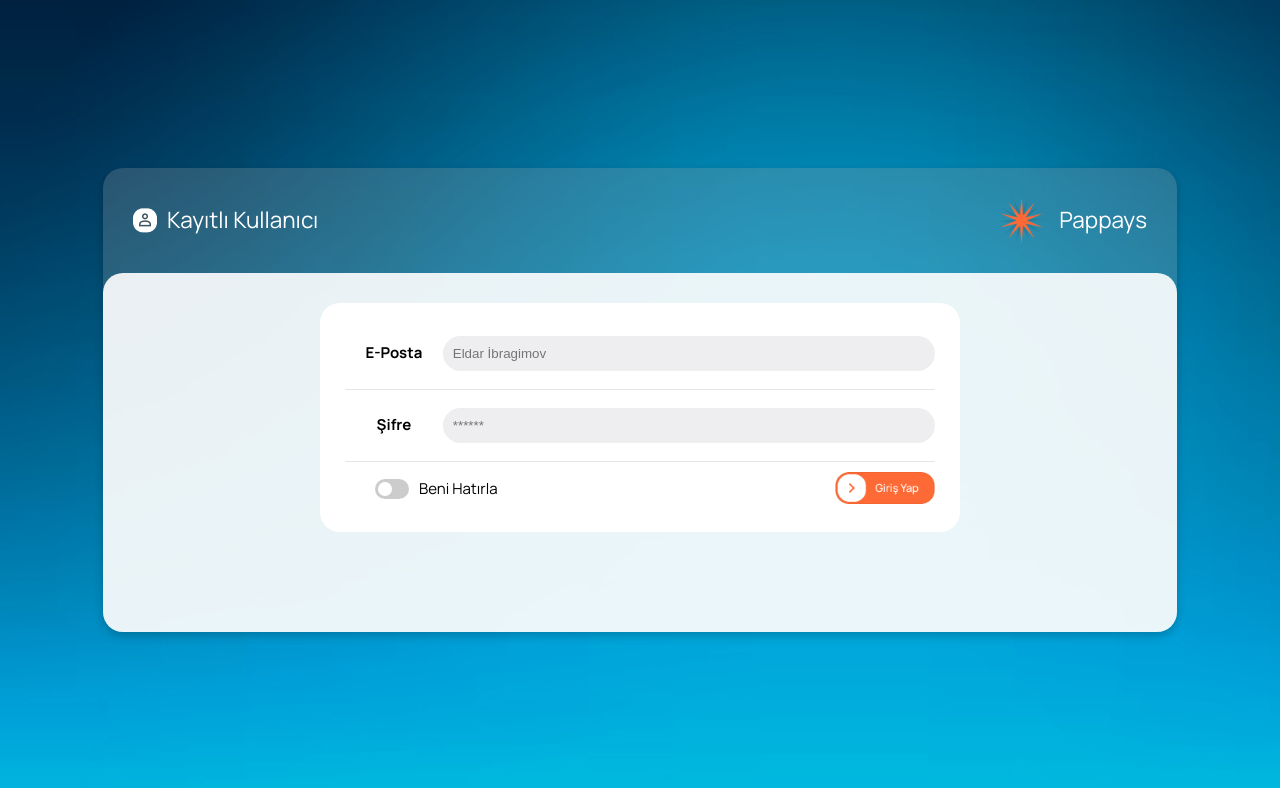
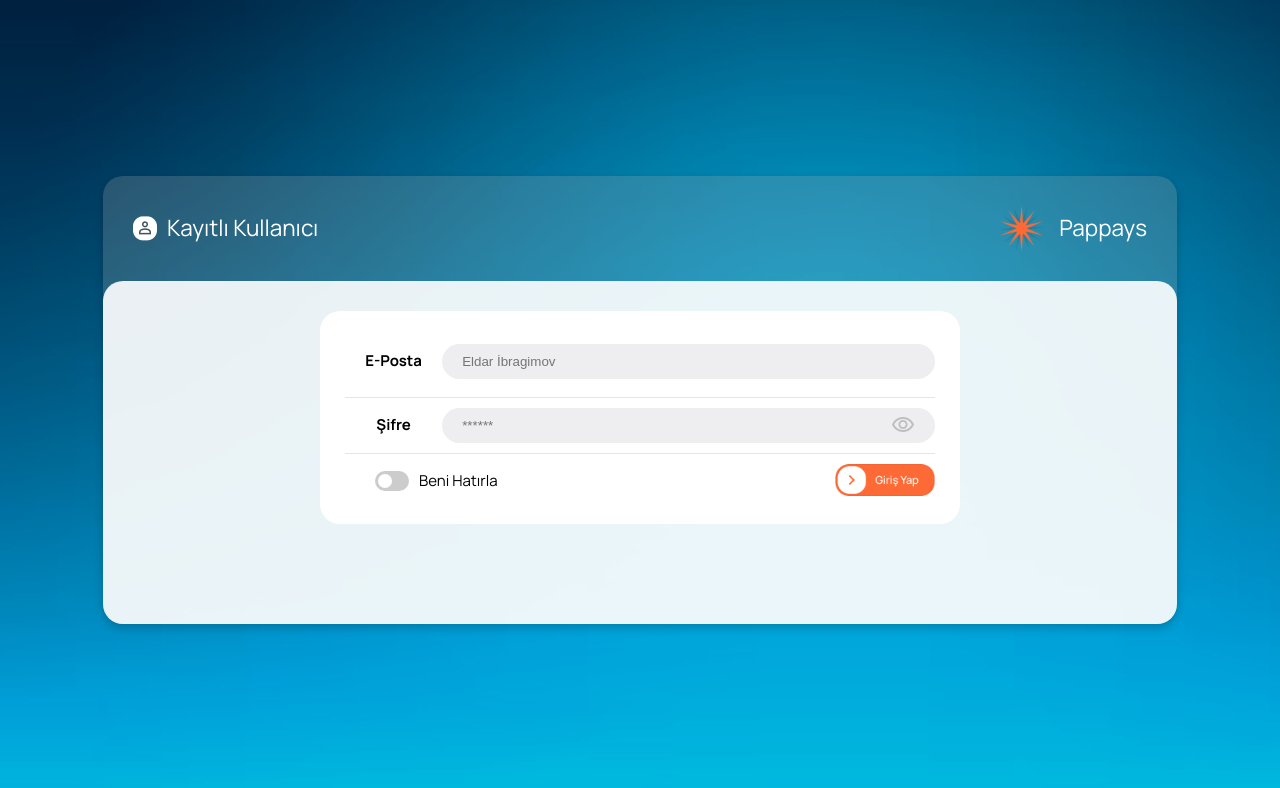
Before and after one commit to Pharaon3/ISTPLAY, a Vue app: page / in a window 1280 px wide. Shown: the top 788 px of the page. Built offline with nearby package versions, Linux system fonts and the light colour scheme; the HTML template or start-up script is replaced by a standard one.

Commit message:
login page design

```diff
--- a/src/components/Login.vue
+++ b/src/components/Login.vue
@@ -5,6 +5,11 @@
     href="https://fonts.googleapis.com/css2?family=Manrope:wght@200..800&display=swap"
     rel="stylesheet"
   />
+  <link
+    rel="stylesheet"
+    href="https://fonts.googleapis.com/css2?family=Material+Symbols+Outlined"
+  />
+
   <div class="login-container">
     <div class="login-box">
       <!-- Header -->
@@ -23,17 +28,28 @@
         <form @submit.prevent="handleLogin">
           <div>
             <label for="email">E-Posta</label>
-            <input type="text" id="email" v-model="email" placeholder="Eldar İbragimov" />
+            <input
+              class="input-form"
+              type="text"
+              id="email"
+              v-model="email"
+              placeholder="Eldar İbragimov"
+            />
           </div>
           <div class="hor-divider"></div>
           <div>
             <label for="password">Şifre</label>
+            <div class="input-form">
               <input
                 :type="showPassword ? 'text' : 'password'"
                 id="password"
                 v-model="password"
                 placeholder="******"
               />
+              <span class="button material-symbols-outlined" @click="showPassword = !showPassword">
+                {{ showPassword ? 'visibility_off' : 'visibility' }}
+              </span>
+            </div>
           </div>
           <div class="hor-divider"></div>
           <div>
@@ -159,11 +175,32 @@ body {
   font-weight: bold;
 }
 
-.login-form form > div input {
+.login-form form > div .input-form {
   border-radius: 18px;
   border-width: 0px;
   background-color: #eeedf0;
-  padding: 10px;
+  display: flex;
+  justify-content: space-between;
+  align-items: center;
+  width: 100%;
+  padding-left: 20px;
+  padding-right: 20px;
+}
+
+.input-form input {
+  background-color: transparent;
+  border: none;
+  margin: 0px;
+  padding-left: 0px;
+}
+
+.login-form form input:focus {
+  outline: none;
+}
+
+.input-form .button {
+  cursor: pointer;
+  color: rgb(0, 0, 0, 0.2);
 }
 
 /* Header */
```
Lines whose indentation alone changed are shown as unchanged.
